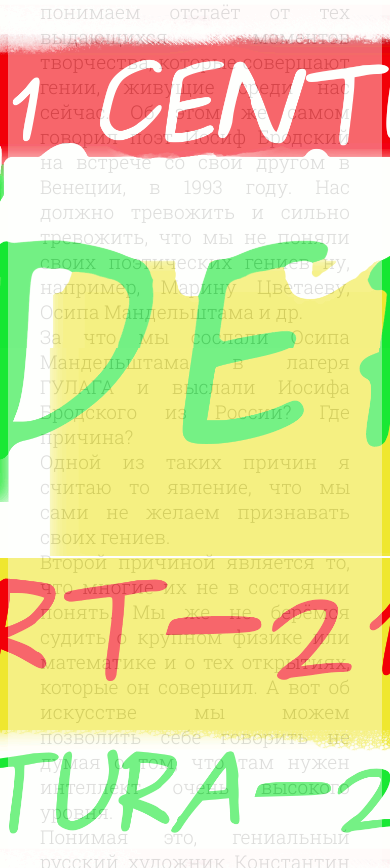
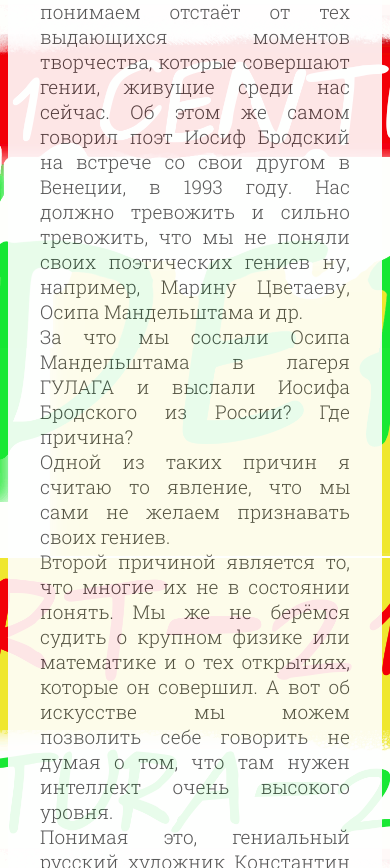
Before and after one commit to literatura-21/literatura-21.github.io, a plain HTML site: page poetry.html in a window 390 px wide. Shown: the part 1132-2000 px from the top of the page. Drawn offline with nearby package versions, Linux system fonts and the light colour scheme.

Commit message:
Add files via upload

```diff
--- a/css/style7.css
+++ b/css/style7.css
@@ -74,7 +74,7 @@ body {
     height: auto;
     background-color: #ffffff;
     text-align: justify;
-	opacity: 0.4;
+	opacity: 0.9;
 	box-sizing: content-box;
 }
 
@@ -87,7 +87,7 @@ body {
     height: auto;
     background-color: #ffffff;
     text-align: justify;
-	opacity: 0.4;
+	opacity: 0.9;
 }
 
 h1,h2 {
@@ -266,7 +266,7 @@ body {
     height: auto;
     background-color: #ffffff;
     text-align: justify;
-    opacity: 0.4;
+    opacity: 0.9;
 	box-sizing: content-box;
 }
 
@@ -279,7 +279,7 @@ body {
     height: auto;
     background-color: #ffffff;
     text-align: justify;
-    opacity: 0.4;
+    opacity: 0.9;
 }
 
 h1,h2 {
@@ -454,7 +454,7 @@ body {
     height: auto;
     background-color: #ffffff;
     text-align: justify;
-	opacity: 0.4;
+	opacity: 0.9;
 	box-sizing: content-box;
 }
 
@@ -467,7 +467,7 @@ body {
     height: auto;
     background-color: #ffffff;
     text-align: justify;
-	opacity: 0.4;
+	opacity: 0.9;
 }
 
 h1,h2 {
```
